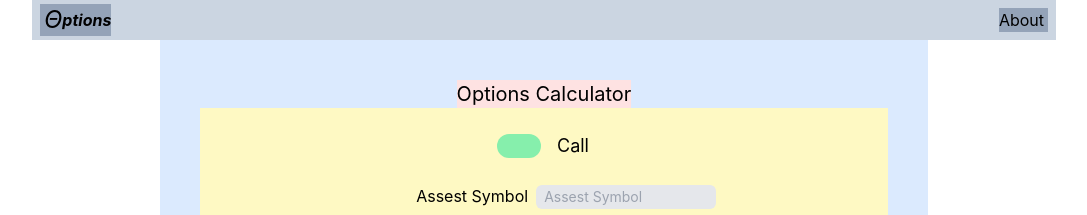
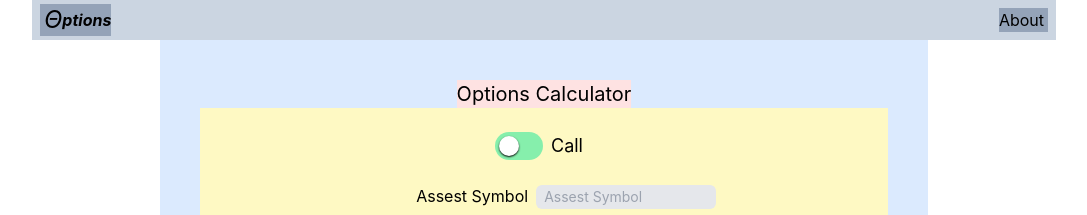
Before and after one commit to marcos-brasil/options-calculator, a Next.js app: page /calculator in a window 1280 px wide. Shown: the top 215 px of the page, without its empty margins (96-1183 px from the left). Built offline with nearby package versions, Linux system fonts and the light colour scheme.

Commit message:
improved call/put toggle

```diff
--- a/elements/Switch/index.module.css
+++ b/elements/Switch/index.module.css
@@ -0,0 +1,27 @@
+
+.toggle {
+  @apply w-12 h-7 rounded-full relative z-10;
+  cursor: pointer;
+}
+
+.toggle input {
+  display: none;
+}
+
+.toggle .slider {
+  @apply absolute rounded-full bg-green-300 w-full h-full ;
+}
+
+.toggle .slider::before {
+  @apply absolute w-5 h-5 rounded-full bg-white ml-1 mt-[4px] shadow-black shadow-sm;
+  @apply duration-300 ease-in-out z-10;
+  content: '';
+}
+
+.toggle input:checked+.slider {
+  @apply bg-red-300;
+}
+
+.toggle input:checked+.slider::before {
+  @apply translate-x-5;
+}
--- a/elements/Switch/index.tsx
+++ b/elements/Switch/index.tsx
@@ -1,4 +1,5 @@
 import type { ChangeEvent } from "react";
+import styles from "./index.module.css";
 
 type Props = {
   id: string;
@@ -9,20 +10,12 @@ type Props = {
 
 export default function Switch({ id, legend, onChange, switchClass }: Props) {
   return (
-    <label htmlFor={id} className="relative flex items-center h-fit w-fit text-xl">
-      <input
-        id={id}
-        onChange={onChange}
-        type="checkbox"
-        className="absolute left-1/2 -translate-x-1/2 w-full peer appearance-none rounded-md"
-      />
-      <span
-        className={
-          switchClass ||
-          "w-11 h-6 flex items-center flex-shrink-0 p-1 bg-green-300 rounded-full duration-300 ease-in-out peer-checked:bg-red-300 after:w-5 after:h-5 after:bg-white after:rounded-full after:shadow-md after:duration-300 peer-checked:after:translate-x-4"
-        }
-      ></span>
+    <>
+      <label htmlFor={id} className={styles.toggle}>
+        <input name={id} id={id} type="checkbox" onChange={onChange}></input>
+        <span className={styles.slider}></span>
+      </label>
       {legend}
-    </label>
+    </>
   );
 }
--- a/pages/calculator.module.css
+++ b/pages/calculator.module.css
@@ -1,11 +1,10 @@
 .switchText {
-  @apply pl-4 text-lg w-[50px];
+  @apply pl-2 text-lg w-[50px];
 }
 
-
 .input {
-  @apply rounded-md px-2 text-sm outline-none ;
-  @apply placeholder-gray-400 bg-gray-200  ;
+  @apply rounded-md px-2 text-sm outline-none;
+  @apply placeholder-gray-400 bg-gray-200;
   @apply h-[24px] w-[180px];
 }
 
--- a/pages/calculator.tsx
+++ b/pages/calculator.tsx
@@ -24,7 +24,7 @@ export default function Calculator() {
               id={optionType}
               legend={legend}
               onChange={(e) => {
-                console.log(e);
+                console.log(e.target.value);
                 setOptionType(optionType === "Call" ? "Put" : "Call");
               }}
             />
```
